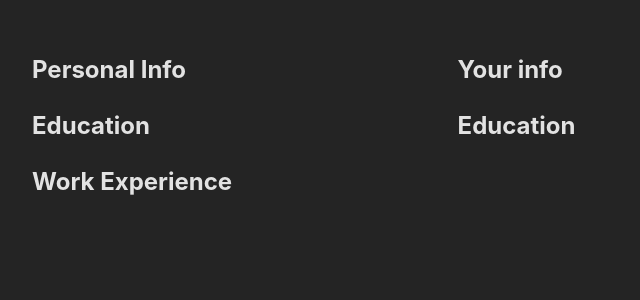
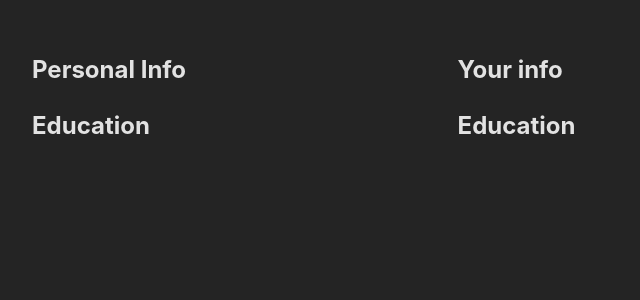
Before and after one commit to confett0/resume-builder, a React (Vite) app: page / in a window 1280 px wide. Shown: the top 300 px of the page, without its empty margins (0-640 px from the left). Built offline with nearby package versions, Linux system fonts and the light colour scheme.

Commit message:
Create sidebar component

```diff
--- a/src/App.jsx
+++ b/src/App.jsx
@@ -1,10 +1,7 @@
-import { useState } from "react";
-import "./styles/App.css";
-import Section from "./components/Section";
-import PersonalInfoForm from "./components/PersonalInfo";
-import EducationForm from "./components/Education";
-import WorkForm from "./components/WorkExperience";
-import CVRender from "./components/CVRender";
+import { useState } from "react"
+import "./styles/App.css"
+import Sidebar from "./components/Sidebar"
+import CVRender from "./components/CVRender"
 
 function App() {
   const [personalInfo, setPersonalInfo] = useState({
@@ -23,23 +20,12 @@ function App() {
     });
   };
 
-
   return (
     <>
-      <div className="form-wrap">
-        <Section title="Personal Info">
-          <PersonalInfoForm
-            personalInfo={personalInfo}
-            handleChange={handlePersonalInfoChange}
-          />
-        </Section>
-        <Section title="Education">
-          <EducationForm educationList={educationList} />
-        </Section>
-        <Section title="Work Experience">
-          <WorkForm />
-        </Section>
-      </div>
+      <Sidebar
+        personalInfo={personalInfo}
+        handleChange={handlePersonalInfoChange}
+      />
       <CVRender personalInfo={personalInfo} educationList={educationList} />
     </>
   );
--- a/src/components/Education.jsx
+++ b/src/components/Education.jsx
@@ -1,11 +1,11 @@
-export default function EducationForm({ educationList, handleSubmit }){
+export default function EducationForm(){
     return (
         <>
-        <form onSubmit={handleSubmit}>
+        <form /* </>onSubmit={handleSubmit} */>
         <label>
         School:
         <input
-          value={educationList.school}
+          // value={}
           name="school"
           // onChange={}
           placeholder="Enter school / university"
@@ -14,7 +14,7 @@ export default function EducationForm({ educationList, handleSubmit }){
       <label>
         Title:
         <input
-          value={educationList.title}
+          // value={}
           name="title"
           // onChange={}
           placeholder="Enter degree / field of study"
--- /dev/null
+++ b/src/components/Sidebar.jsx
@@ -0,0 +1,24 @@
+import { useState } from "react"
+import Section from "./Section"
+import PersonalInfoForm from "./PersonalInfo"
+import EducationForm from "./Education"
+import WorkForm from "./WorkExperience"
+
+export default function Sidebar({ personalInfo, handleChange}) {
+
+    const [educationFormData, setEducationFormData] = useState({})
+
+    return (
+        <div className="sidebar">
+        <Section title="Personal Info">
+          <PersonalInfoForm
+            personalInfo={personalInfo}
+            handleChange={handleChange}
+          />
+        </Section>
+        <Section title="Education">
+          <EducationForm />
+        </Section>
+      </div>
+    )
+}
--- a/src/styles/App.css
+++ b/src/styles/App.css
@@ -6,7 +6,7 @@
   padding: 2rem;
 }
 
-.form-wrap {
+.sidebar {
   width: 35%;
 }
 
```
